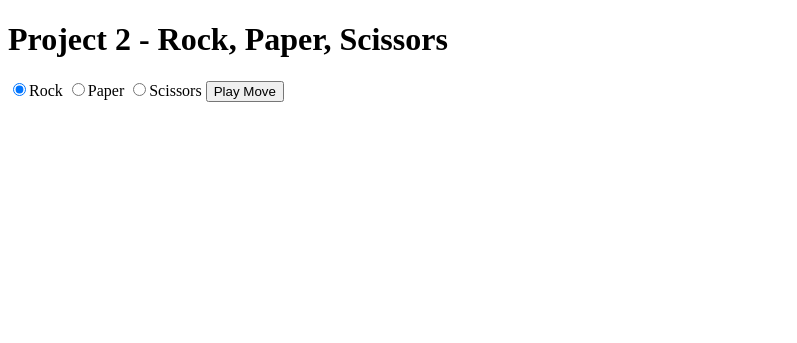
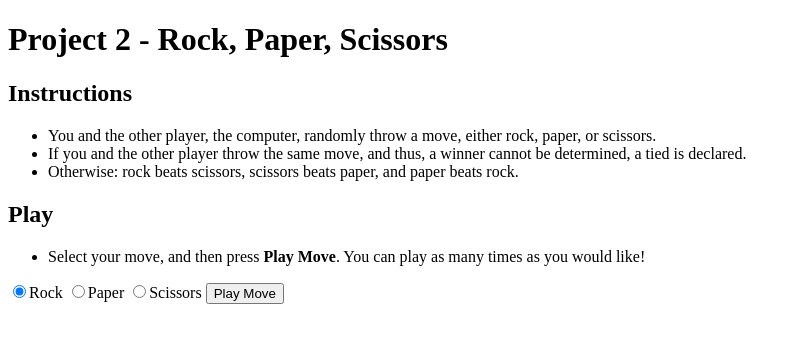
Before and after one commit to ngal2021/e2, a PHP site: page /index.php in a window 1280 px wide. Shown: the top 343 px of the page, without its empty margins (0-797 px from the left). Run offline with PHP 8.4, Linux system fonts and the light colour scheme.

Commit message:
Final commit before p2 submission

```diff
--- a/p2/index-view.php
+++ b/p2/index-view.php
@@ -7,12 +7,47 @@
         <meta charset='utf-8'>
         <link href=data: , rel=icon>
 
+        <style>
+        .won {
+            color: green;
+            font-size: x-large;
+            font-weight: bold;
+        }
+        .lost {
+            color: red;
+            font-size: x-large;
+            font-weight: bold;
+        }
+        .tie {
+            color: blue;
+            font-size: x-large;
+            font-weight: bold;
+        }
+        </style>
+
     </head>
 
     <body>
 
         <h1>Project 2 - Rock, Paper, Scissors</h1>
 
+        <h2>Instructions</h2>
+
+        <ul>
+            <li>You and the other player, the computer, randomly throw a move, either rock, paper, or scissors.</li>
+            <li>If you and the other player throw the same move, and thus, a winner cannot be determined, a tied is declared.</li>
+            <li>Otherwise: rock beats scissors, scissors beats paper, and paper beats rock.</li>
+        </ul>
+
+        <h2>Play</h2>
+
+        <div>
+        <ul>
+            <li>Select your move, and then press <strong>Play Move</strong>. You can play as many times as you would like!</li>
+        <ul>
+        </div>
+
+        <div>
         <form method='POST' action='process.php'>
 
             <input type='radio' id='rock' name='choice' value='rock'
@@ -23,21 +58,37 @@
                 <?php echo (isset($playerMove) and $playerMove == 'scissors') ? 'checked': '' ?>><label for='scissors'>Scissors</label>
 
             <button type='submit'>Play Move</button>
+
         </form>
+        </div>
 
         <?php if(isset($game)) { ?>
         <h2>Results</h2>
         <ul>
+
             <li>You threw <strong><?php echo $playerMove ?></strong>.</li>
             <li>The other person threw <strong><?php echo $computerMove ?></strong>.</li>
+
             <?php if($results == 'tie') { ?>
-            <li>Your move is the same the other player's move. You tied!</li>
+
+            <li>Your move is the same the other player's move.</li>
+            <div class='tie'>You tied with the other player!</div>
+
             <?php } else if($results == 'player') { ?>
-            <li><strong><?php echo ucwords($playerMove) ?></strong> beats <strong><?php echo $computerMove ?></strong>. You won!</li>
+
+            <li><strong><?php echo ucwords($playerMove) ?></strong> beats <strong><?php echo $computerMove ?></strong>.</li>
+            <div class='won'>Congratulations, you won!</div>
+
             <?php } else { ?>
-            <li><strong><?php echo ucwords($playerMove) ?></strong> is beaten by <strong><?php echo $computerMove ?></strong>. You lost, please try again!</li>
+
+            <li><strong><?php echo ucwords($playerMove) ?></strong> is beaten by <strong><?php echo $computerMove ?></strong>.</li>
+            <div class='lost'>Oh no, you lost!</div>
+
             <?php } ?>
+
         </ul>
         <?php } ?>
-        </body>
+
+    </body>
+
 </html>
--- a/p2/index.php
+++ b/p2/index.php
@@ -2,7 +2,8 @@
 
 session_start();
 
-if(isset($_SESSION['game'])){
+# Extract game information, if game has been played
+if(isset($_SESSION['game'])) {
     $game = $_SESSION['game'];
     $results = $game['results'];
     $playerMove = $game['playerMove'];
```
Also changed, not shown: p2/process.php (+5 -2 lines), p2/README.md.
